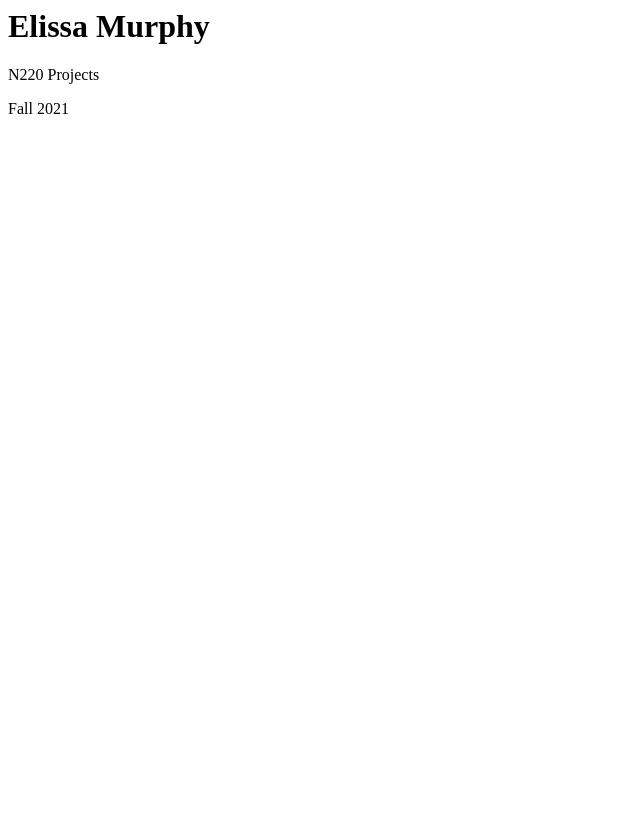
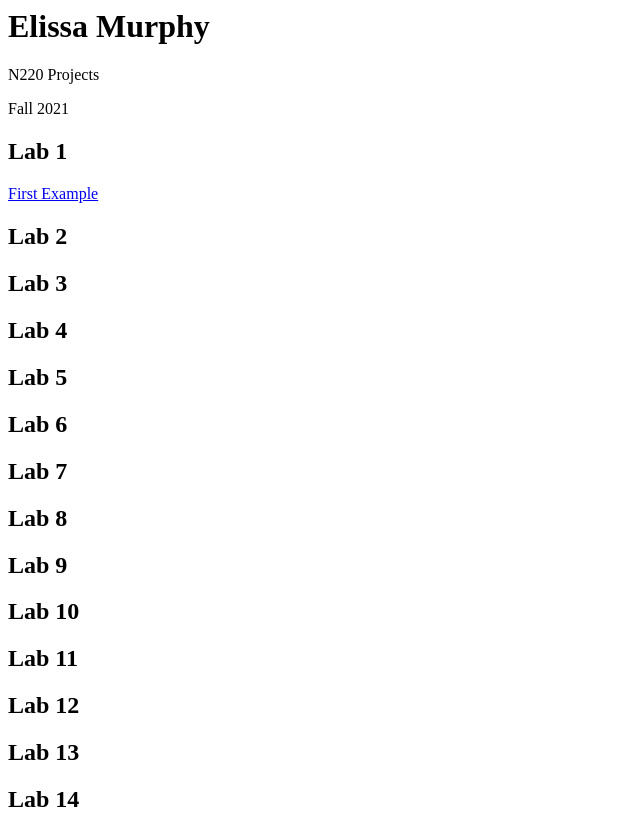
Before and after one commit to elissa-murphy/n220Coursework, a plain HTML site: page index.html in a window 1280 px wide. Shown: the whole page, without its empty margins (0-640 px from the left). Before the commit the page ends 800 px from the top, so only its background shows below. Drawn offline with Linux system fonts and the light colour scheme.

Commit message:
Adding Lab Headers

```diff
--- a/index.html
+++ b/index.html
@@ -4,5 +4,22 @@
         <h1>Elissa Murphy</h1>
         <p>N220 Projects</p>
         <p>Fall 2021</p>
+
+        <h2>Lab 1</h2>
+        <p><a href="labs/lab1/index.html">First Example</a></p>
+
+        <h2>Lab 2</h2>
+        <h2>Lab 3</h2>
+        <h2>Lab 4</h2>
+        <h2>Lab 5</h2>
+        <h2>Lab 6</h2>
+        <h2>Lab 7</h2>
+        <h2>Lab 8</h2>
+        <h2>Lab 9</h2>
+        <h2>Lab 10</h2>
+        <h2>Lab 11</h2>
+        <h2>Lab 12</h2>
+        <h2>Lab 13</h2>
+        <h2>Lab 14</h2>
     </body>
 </html>
```
Also changed, not shown: labs/lab1/index.html (added, +12 -0 lines).
